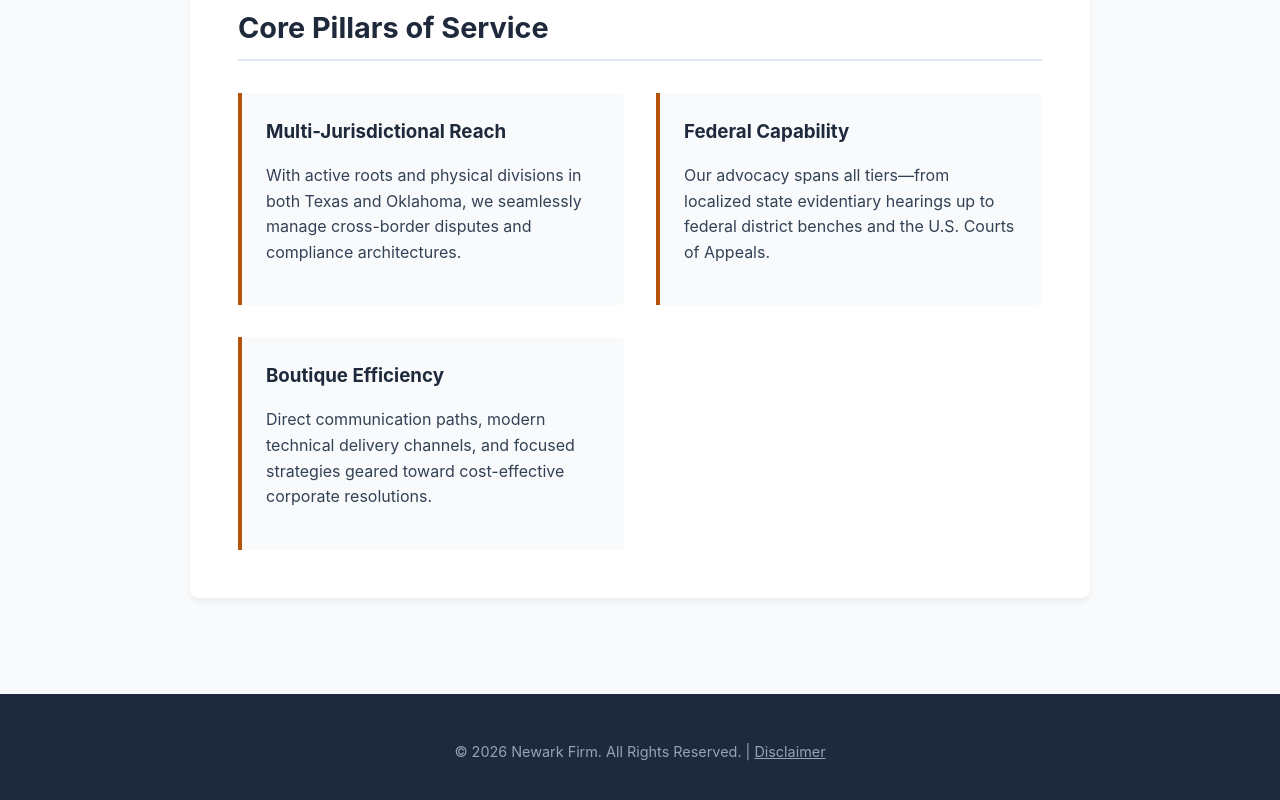
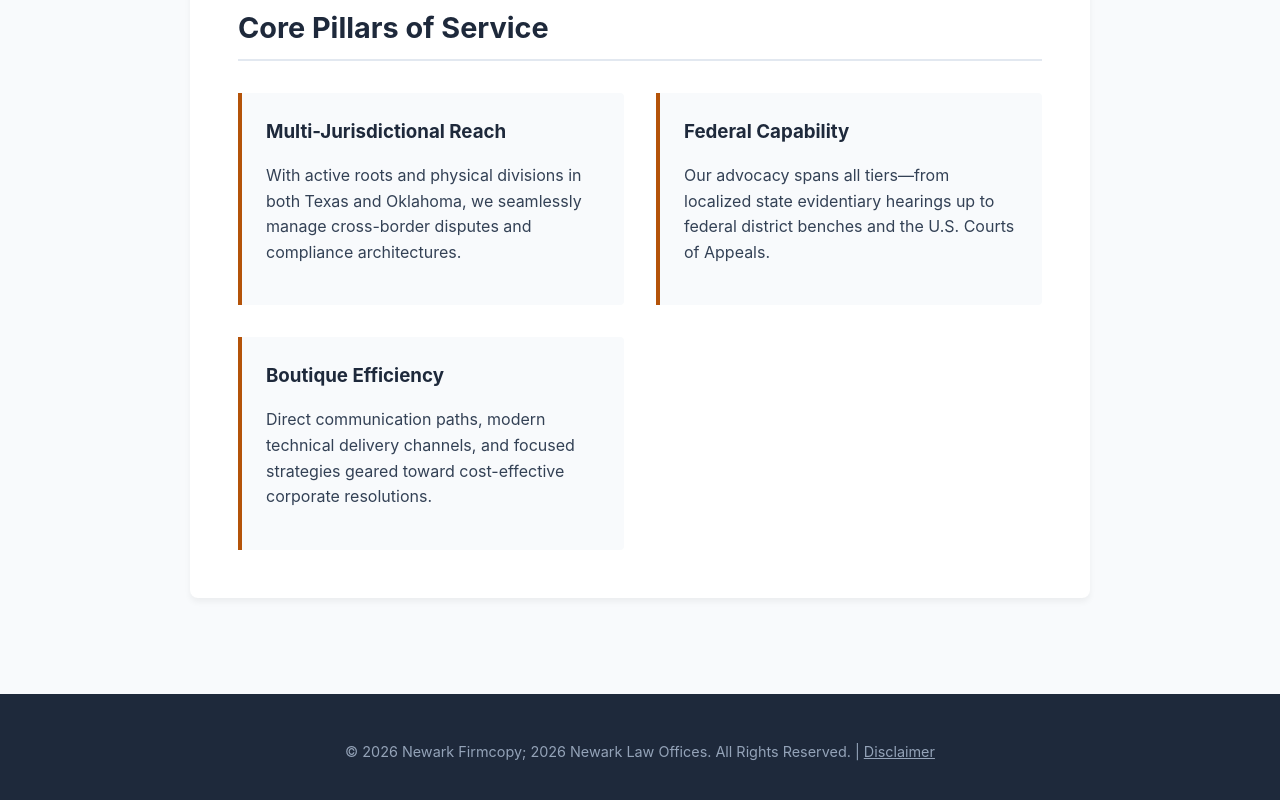
Before and after one commit to robnewark-cpu/newarkfirm-site, a plain HTML site: page about.html in a window 1280 px wide. Shown: the part 844-1644 px from the top of the page. Drawn offline with Linux system fonts and the light colour scheme.

Commit message:
design: standardize copyright footer branding across all sub-pages

```diff
--- a/about.html
+++ b/about.html
@@ -113,7 +113,7 @@
     </main>
 
     <footer>
-        <p>&copy; 2026 Newark Firm. All Rights Reserved. | <a href="/disclaimer.html" style="color: #94a3b8;">Disclaimer</a></p>
+        <p>&copy; 2026 Newark Firmcopy; 2026 Newark Law Offices. All Rights Reserved. | <a href="/disclaimer.html" style="color: #94a3b8;">Disclaimer</a></p>
     </footer>
 
 </body>
```
Also changed, not shown: experience.html (+1 -1 lines), insights.html (+1 -1 lines), people.html (+1 -1 lines).
